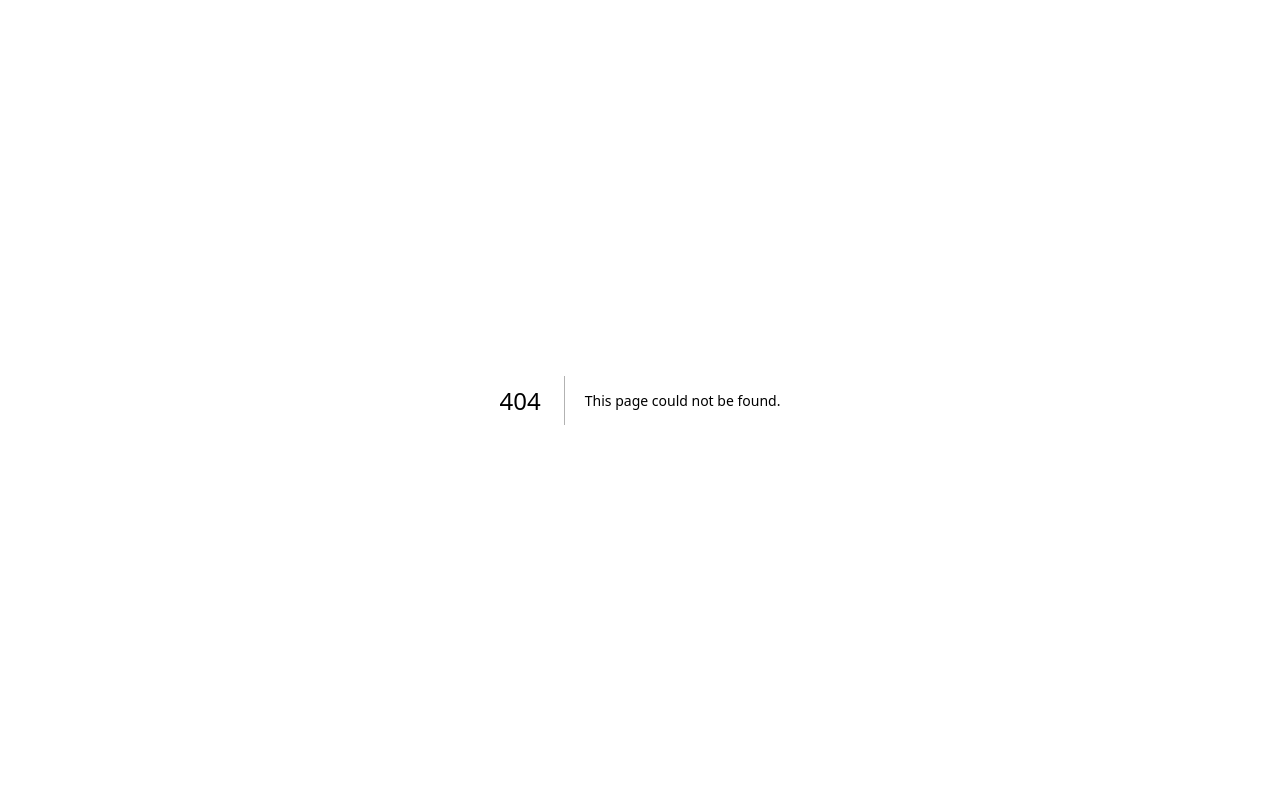
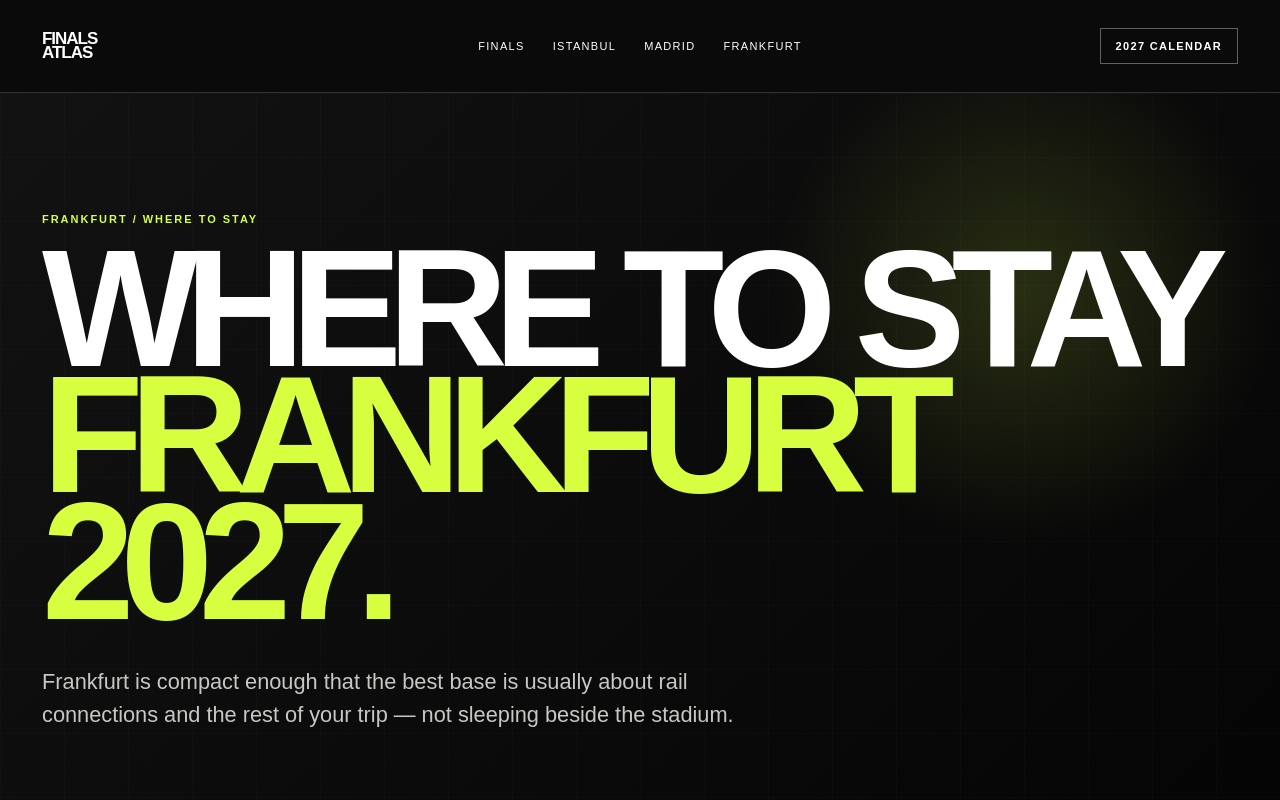
Before and after one commit to istanbulhighlights34-star/finalistanbul, a Next.js app: page /cities/frankfurt/where-to-stay in a window 1280 px wide. Before the commit this address had no page. Shown: the top 800 px of the page. Built offline with nearby package versions, Linux system fonts and the light colour scheme.

Commit message:
Add cities/frankfurt/where-to-stay travel guide

```diff
--- /dev/null
+++ b/app/cities/frankfurt/where-to-stay/page.tsx
@@ -0,0 +1,46 @@
+import type { Metadata } from "next";
+import TravelGuide from "../../../_components/TravelGuide";
+
+export const metadata: Metadata = {
+  title: "Where to Stay in Frankfurt for the Europa League Final 2027",
+  description:
+    "Where to stay in Frankfurt for the 2027 Europa League Final at Stadion Frankfurt: Innenstadt, Hauptbahnhof, Sachsenhausen and airport corridor compared.",
+  alternates: { canonical: "/cities/frankfurt/where-to-stay" },
+};
+
+export default function Page() {
+  return (
+    <TravelGuide
+      kicker="FRANKFURT / WHERE TO STAY"
+      title="WHERE TO STAY"
+      accent="FRANKFURT 2027."
+      lede="Frankfurt is compact enough that the best base is usually about rail connections and the rest of your trip — not sleeping beside the stadium."
+      facts={[
+        ["INNENSTADT", "City-centre base"],
+        ["HAUPTBAHNHOF", "Rail-first base"],
+        ["SACHSENHAUSEN", "South-bank base"],
+        ["AIRPORT", "Short-trip base"],
+      ]}
+      introTitle="FRANKFURT REWARDS A CONNECTION-FIRST HOTEL."
+      paragraphs={[
+        "Stadion Frankfurt sits south of the centre, while Frankfurt Airport is also connected directly into the regional rail network. This makes the main station and central districts practical for many visitors attending the Europa League final.",
+        "If you are arriving by rail from elsewhere in Germany or Europe, staying near Hauptbahnhof can simplify both arrival and matchday. If the final is part of a longer city stay, Innenstadt or Sachsenhausen may give you a better overall base.",
+      ]}
+      cards={[
+        ["INNENSTADT", "A central choice for restaurants, shopping and a normal city stay. Matchday becomes a short public-transport journey rather than the focus of the whole trip."],
+        ["HAUPTBAHNHOF", "Strong for rail arrivals and quick transfers. Stadium-area S-Bahn and regional services are commonly routed through Frankfurt's main station."],
+        ["SACHSENHAUSEN", "South of the Main and useful for visitors who want a neighborhood feel while remaining on the same side of the river as the stadium."],
+        ["AIRPORT CORRIDOR", "Makes sense for one- or two-night trips with early flights. Frankfurt Airport has both regional and long-distance rail stations."],
+      ]}
+      relatedLinks={[
+        { href: "/cities/frankfurt/airport-to-stadion-frankfurt", label: "Frankfurt Airport to stadium" },
+        { href: "/finals/europa-league-final-frankfurt-2027", label: "Europa League Final Frankfurt 2027" },
+        { href: "/stadiums/stadion-frankfurt", label: "Stadion Frankfurt guide" },
+        { href: "/cities/frankfurt", label: "Frankfurt city hub" },
+      ]}
+      sourceLinks={[
+        { href: "https://www.frankfurt-airport.com/en/transport-and-parking/to-from-the-airport/travel-by-train.html", label: "Frankfurt Airport — Rail connections" },
+      ]}
+    />
+  );
+}
```
